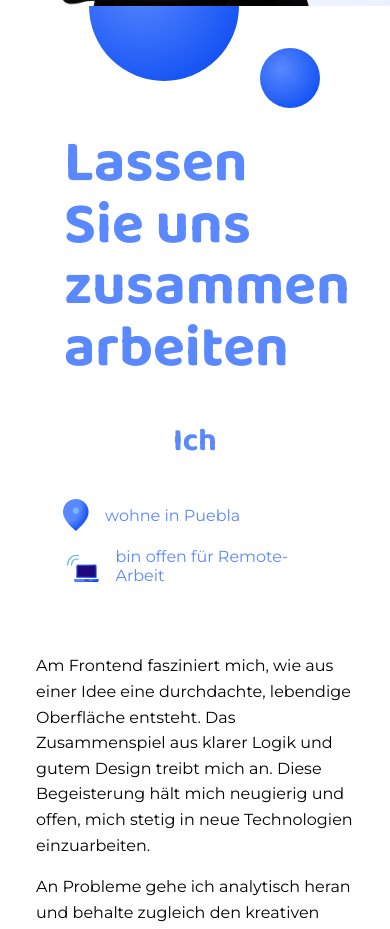
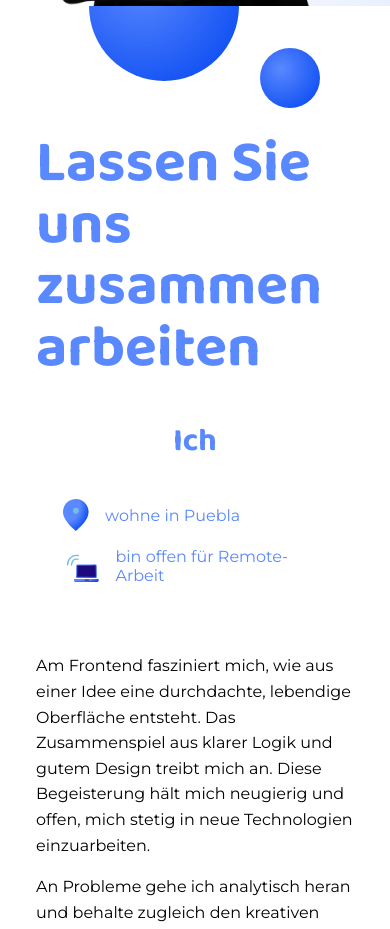
Before and after one commit to johi94/portfolio, an Angular app: page / in a window 390 px wide. Shown: the part 840-1769 px from the top of the page. Built offline with nearby package versions, Linux system fonts and the light colour scheme.

Commit message:
fix: remove side margin of about title on mobile

```diff
--- a/src/app/components/about/about.scss
+++ b/src/app/components/about/about.scss
@@ -43,6 +43,8 @@
     @include respond(mobile) {
       margin-top: space('xxl');
       margin-bottom: space('xxs');
+      margin-right: space('xxs');
+      margin-left: space('xxs');
     }
   }
 
```
